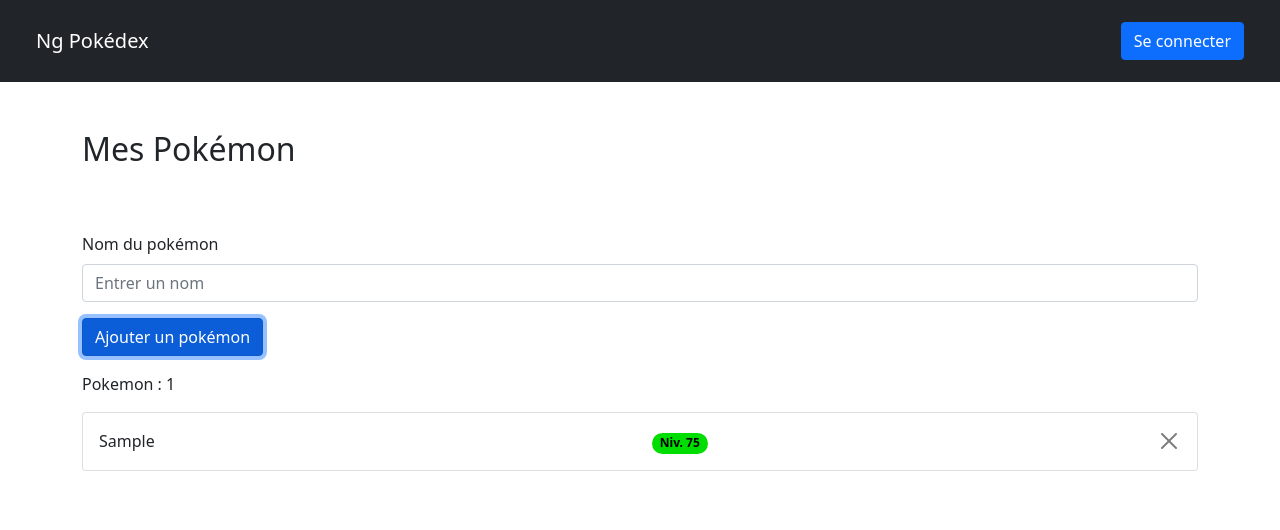
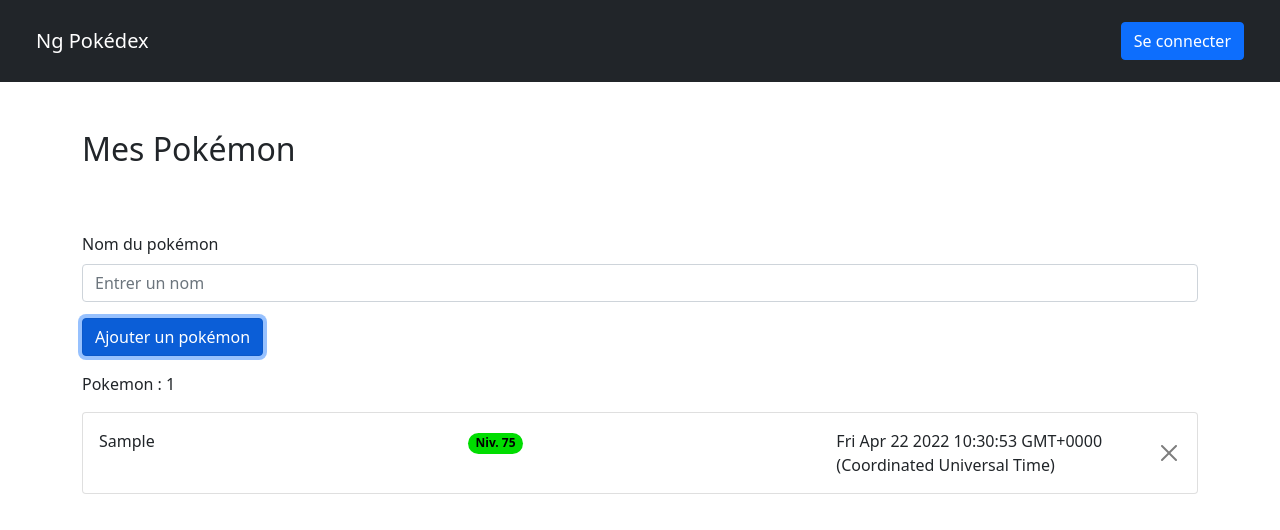
Before and after one commit to mvidailhet/cours-angular-pokedex, an Angular app: page / in a window 1280 px wide. Both pictures are taken after typing "Sample" into the empty fields and a click on the button "Ajouter un pokémon". Shown: the top 530 px of the page. Built offline with nearby package versions, Linux system fonts and the light colour scheme.

Commit message:
Ajout de la date de création d'un pokémon

```diff
--- a/src/app/components/pokemon-item/pokemon-item.component.html
+++ b/src/app/components/pokemon-item/pokemon-item.component.html
@@ -12,6 +12,9 @@
         Niv. {{ pokemon.level }}
       </span>
     </div>
+    <div class="col">
+      {{ pokemon.createdAt }}
+    </div>
   </div>
   <div class="close-button-container p-3">
     <button (click)="onRemoveClick()" type="button" class="btn-close" aria-label="Close"></button>
--- a/src/app/pages/pokemon/pokemon.component.ts
+++ b/src/app/pages/pokemon/pokemon.component.ts
@@ -45,6 +45,7 @@ export class PokemonComponent implements OnInit, OnDestroy {
       id: this.pokemonService.pokemons[pokemonIndex].id,
       name: pokemonName,
       level: this.pokemonService.pokemons[pokemonIndex].level,
+      createdAt: this.pokemonService.pokemons[pokemonIndex].createdAt,
     };
   };
 
--- a/src/app/services/pokemons.service.ts
+++ b/src/app/services/pokemons.service.ts
@@ -5,6 +5,7 @@ export interface Pokemon {
   id: number;
   name: string;
   level: number;
+  createdAt: Date;
 }
 
 @Injectable({
@@ -25,6 +26,7 @@ export class PokemonsService {
       id: this.pokemons.length,
       name: pokemonName,
       level: Math.round(Math.random() * 100),
+      createdAt: new Date(),
     });
     this.storePokemonList();
     this.loggingService.logItemCreated(pokemonName);
```
